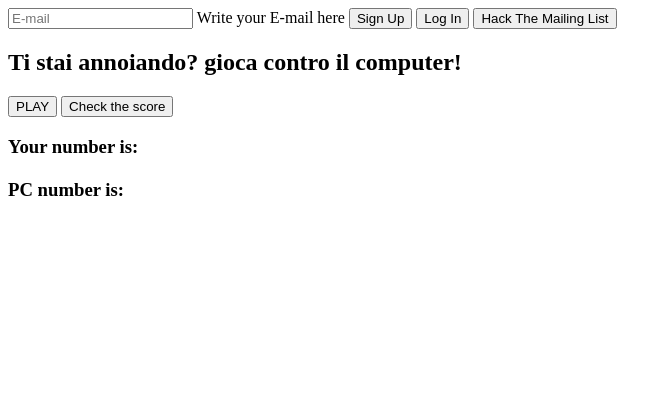
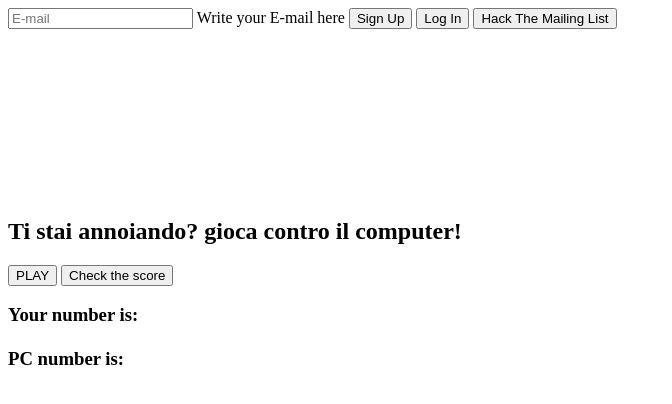
Before and after one commit to GianlucaSirianni/js-mail-dadi, a plain HTML site: page index.html in a window 1280 px wide. Shown: the whole page, without its empty margins (0-672 px from the left). Drawn offline with Linux system fonts and the light colour scheme.

Commit message:
aggiunto uno spazio solo per capire meglio i 2 es

```diff
--- a/assets/css/style.css
+++ b/assets/css/style.css
@@ -0,0 +1,3 @@
+.spazioPerDividere{
+    height: 150px;
+}
--- a/index.html
+++ b/index.html
@@ -31,7 +31,9 @@
         <h3 id="checkLogIn"></h3>
     </div>
 
+<div class="spazioPerDividere">
 
+</div>
 
     <h2>Ti stai annoiando? gioca contro il computer!</h2>
     <button class="submitButton" onclick="diceGame(); return false">PLAY</button>
```
